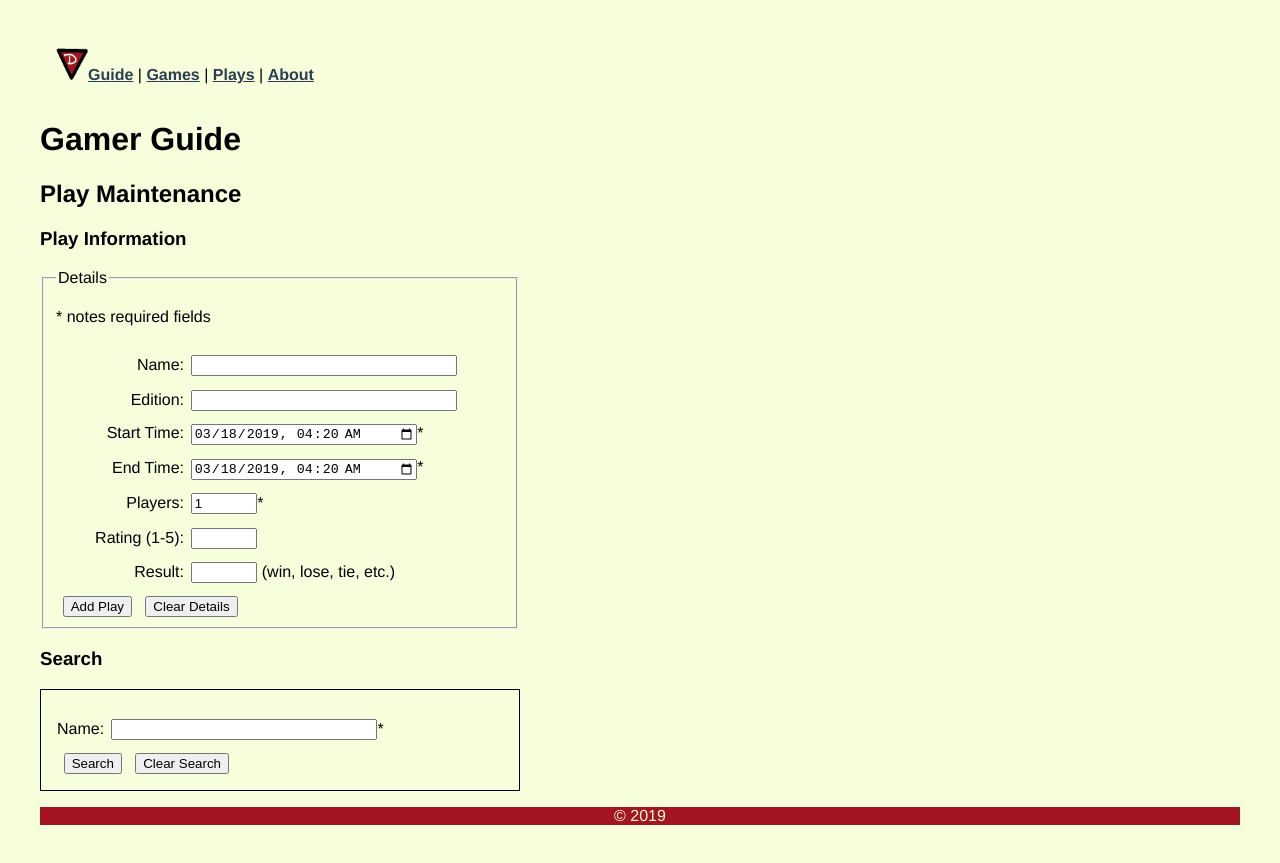
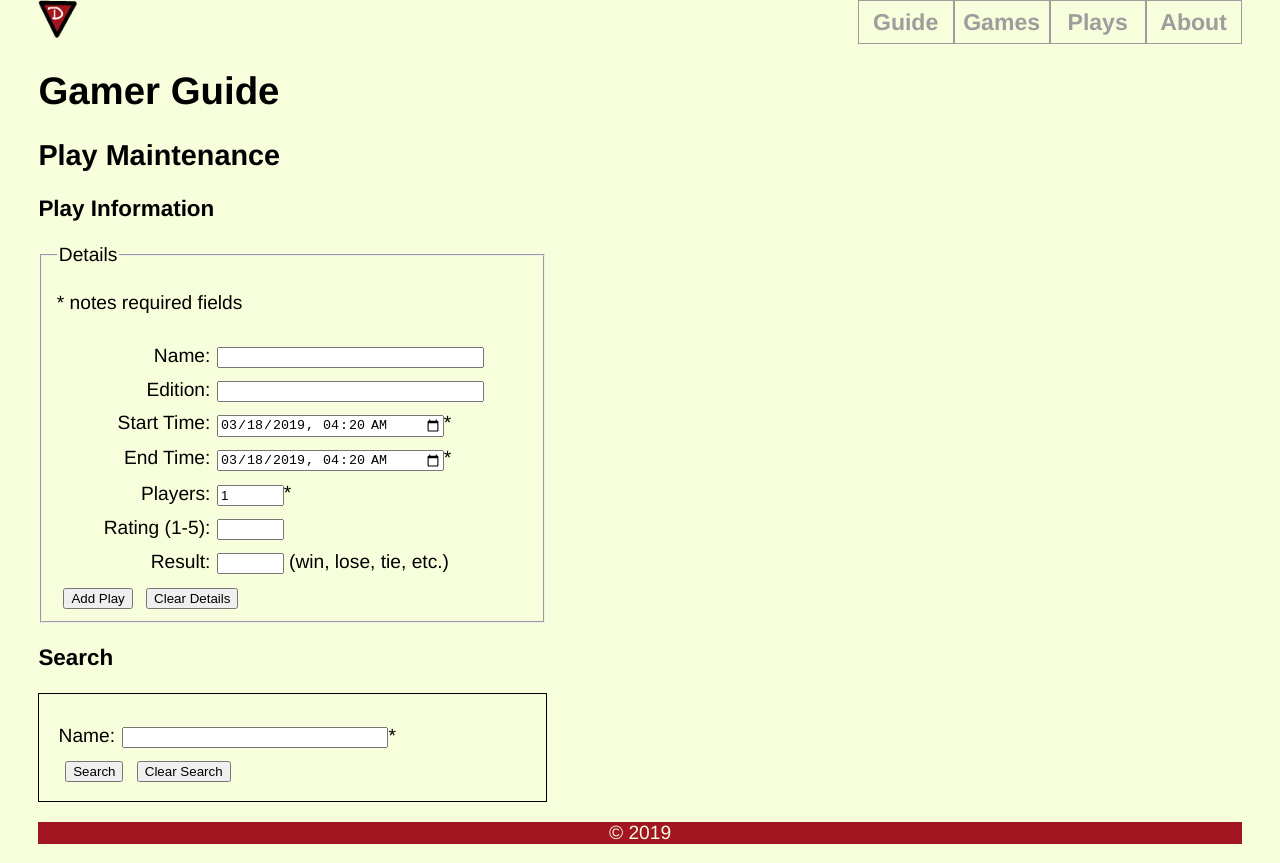
Before and after one commit to david-churn/GamerGuide, a Vue app: page /plays in a window 1280 px wide. Built offline with nearby package versions, Linux system fonts and the light colour scheme; what vue-easy-toast would draw is missing.

Commit message:
finished version 1 added responsive features to style

```diff
--- a/src/App.vue
+++ b/src/App.vue
@@ -1,11 +1,23 @@
 <template>
   <div id="app">
     <div id="nav">
-      <img alt="David logo" class="logo" src="./assets/David-logo.png">
-      <router-link to="/">Guide</router-link> |
-      <router-link to="/Games">Games</router-link> |
-      <router-link to="/Plays">Plays</router-link> |
-      <router-link to="/About">About</router-link>
+      <div class="logoplace">
+        <img alt="David logo" class="logo" src="./assets/David-logo.png">
+      </div>
+      <div class="dflex">
+        <div class="flex1">
+          <router-link to="/">Guide</router-link>
+        </div>
+        <div class="flex1">
+          <router-link to="/Games">Games</router-link>
+        </div>
+        <div class="flex1">
+          <router-link to="/Plays">Plays</router-link>
+        </div>
+        <div class="flex1">
+          <router-link to="/About">About</router-link>
+        </div>
+      </div>
     </div>
     <h1>Gamer Guide</h1>
     <router-view/>
@@ -28,10 +40,12 @@ $redish: #a31621;
   -webkit-font-smoothing: antialiased;
   -moz-osx-font-smoothing: grayscale;
   color: black;
-  margin: 2em;
+  margin: 0;
 }
 body {
   background: $whitish;
+  margin: 0 2em;
+  font-size: 1.2em;
 }
 footer {
   background: $redish;
@@ -40,14 +54,33 @@ footer {
   text-align: center;
 }
 #nav {
-  padding: 1em;
+  border: solid 1px $grayish;
+  .dflex {
+    text-align: center;
+    :hover {
+      background-color: $ltblue;
+    }
+  }
+  .flex1 {
+    border-top-color: $grayish;
+    border-top-style:solid;
+    border-top-width: 1px;
+  }
   a {
     font-weight: bold;
-    color: #2c3e50;
+    font-size: 1.2em;
+    color: $grayish;
+    text-decoration: none;
+    width: 100%;
     &.router-link-exact-active {
-      color: #42b983;
+      color: $redish;
     }
   }
+}
+.logoplace {
+  position:relative;
+  top: 0;
+  left: 47%;
 }
 .logo {
   height: 2em;
@@ -57,4 +90,43 @@ footer {
 .et-wrapper.et-top {
   margin-top: 5em;
 }
+// responsive change
+@media (min-width: 768px) {
+  #nav {
+    position: relative;
+    border: none;
+    .dflex {
+      text-align: center;
+      display:flex;
+      position: absolute;
+      top:0;
+      right:0;
+      width: 20em;
+      :hover {
+        background-color: $ltblue;
+      }
+    }
+    .flex1 {
+      border: solid $grayish;
+      border-width: 1px 0.5px;
+      flex: 1;
+      padding: 0.4em;
+    }
+    a {
+      font-weight: bold;
+      font-size: 1.2em;
+      color: $grayish;
+      text-decoration: none;
+      width: 100%;
+      &.router-link-exact-active {
+        color: $redish;
+      }
+    }
+  }
+  .logoplace {
+    position:relative;
+    top: 0;
+    left: 0;
+  }
+}
 </style>
--- a/src/views/Guide.vue
+++ b/src/views/Guide.vue
@@ -1,18 +1,18 @@
 <template>
   <div class="home">
     <h2>{{ title }}</h2>
-    <div>
-      <h3>Game Information</h3>
+    <div class="inblock">
       <div class="border">
-        <h4>{{games[gameIndex].nameTx}}
+        <h3>{{games[gameIndex].nameTx}}
           <span v-show="games[gameIndex].editionTx"> - {{games[gameIndex].editionTx}}</span>
-        </h4>
+        </h3>
         <div class="">
           <span class="rownm">Rating:</span> {{games[gameIndex].ratingQt}},
           <span>Play Average: {{games[gameIndex].averageRatingQt}}</span>
         </div>
         <div v-show="games[gameIndex].lastPlayDtTm">
-          <span class="rownm">Last Play:</span> {{games[gameIndex].lastPlayDtTm}}
+          <div class="rownm">Last Play:</div>
+          <div class="bigtx">{{games[gameIndex].lastPlayDtTm}}</div>
         </div>
         <div v-show="games[gameIndex].lastPlayDtTm">
           <span class="rownm">Played:</span> {{games[gameIndex].playQt}} time<span v-if="games[gameIndex].playQt > 1">s</span>, Won {{games[gameIndex].winQt}}
@@ -28,6 +28,21 @@
           <span class="rownm">Play Time:</span>
           {{games[gameIndex].timeMinQt}} - {{games[gameIndex].timeMaxQt}}
         </div>
+        <div class="">
+          <span>Rules Read? <input v-model="games[gameIndex].rulesIn" @change="rulesRead" type="checkbox" class="check"></span>
+          <span>In Shrink Wrap? <input v-model="games[gameIndex].shrinkIn" @change="unwrapped" type="checkbox" class="check"></span>
+          <span v-show="games[gameIndex].liquidateCd">
+          &gt;{{games[gameIndex].liquidateCd}}&lt;
+          </span>
+        </div>
+        <div v-show="games[gameIndex].keywordsTx">
+          <div class="rownm">Keywords:</div>
+          <div class="bigtx">{{games[gameIndex].keywordsTx}}</div>
+        </div>
+        <div v-show="games[gameIndex].descriptionTx">
+          <div class="rownm">Description:</div>
+          <div class="bigtx">{{games[gameIndex].descriptionTx}}</div>
+        </div>
         <div v-show="games[gameIndex].designerNm">
           <span class="rownm">Designer:</span>
           {{games[gameIndex].designerNm}}
@@ -36,26 +51,14 @@
           <span class="rownm">Company:</span>
           {{games[gameIndex].companyNm}}
         </div>
-        <div v-show="games[gameIndex].descriptionTx">
-        <span class="rownm">Description:</span> {{games[gameIndex].descriptionTx}}
-        </div>
-        <div v-show="games[gameIndex].keywordsTx">
-          <span class="rownm">Keywords:</span> {{games[gameIndex].keywordsTx}}
-        </div>
-        <div class="">
-          <span>Rules Read? <input v-model="games[gameIndex].rulesIn" @change="rulesRead" type="checkbox" class="check"></span>
-          <span>In Shrink Wrap? <input v-model="games[gameIndex].shrinkIn" @change="unwrapped" type="checkbox" class="check"></span>
-          <span v-show="games[gameIndex].liquidateCd">
-          &gt;{{games[gameIndex].liqudateCd}}&lt;
-          </span>
-        </div>
         <div v-if="games.length > 1">
           <button type="button" @click="anotherGame">Another</button>
         </div>
       </div>
     </div>
+    <div class="inblock">
+      <div class="border">
         <h3>Add Play</h3>
-    <div class="border">
         <div class="">
           <div class="rownm">Start Time:</div>
           <input v-model="playObj.startDtTm" type="datetime-local" class="shorter">*
@@ -81,8 +84,10 @@
           <button type="button" @click="emptyPlay">Clear Details</button>
         </div>
       </div>
+    </div>
+    <div class="">
+      <div class="border">
         <h3>Game Search</h3>
-    <div class="border">
         <div class="">
           <div class="rownm">Name:</div>
           <input v-model="searchObj.nameTx" type="text">
@@ -114,7 +119,8 @@
           <button type="button" @click="clearSearch">Clear</button>
         </div>
       </div>
-    <div class="" v-if="games.length > 1">
+    </div>
+    <div class="inblock" v-if="games.length > 1">
       <h3>Games Found</h3>
       <p>Rating: Game</p>
       <div class="" v-for="(listGame,index) in games" :key="index">
@@ -333,13 +339,16 @@ export default {
 
 <!-- Add "scoped" attribute to limit CSS to this component only -->
 <style scoped>
+body {
+  font-size: 1.2em;
+}
 input, textarea {
   display:inline-block;
   width: 20em;
   margin: 0.5em 0 0 0.5em;
 }
 .nbrsize {
-  width: 5em;
+  width: 3.2em;
 }
 .check {
   width: 1em;
@@ -354,7 +363,11 @@ form {
 .border {
   border: solid 1px black;
   padding: 1em;
-  max-width: 30em;
+  max-width: 26em;
+  margin: 0 1em 1em 0;
+}
+.bigtx {
+  margin: 0 0 0 6.2em
 }
 .card {
   border: solid 1px black;
@@ -364,12 +377,22 @@ form {
   padding: 1em;
   max-width: 30em;
 }
-.inblock {
-  display:inline-block;
-}
 .rownm {
   display:inline-block;
   text-align: right;
   width: 6em;
 }
+.shorter {
+  width: 17em;
+}
+
+@media (min-width: 768px) {
+  body {
+    font-size: 1em;
+  }
+  .inblock {
+    display:inline-block;
+    vertical-align: top;
+  }
+}
 </style>
--- a/src/views/Plays.vue
+++ b/src/views/Plays.vue
@@ -251,12 +251,12 @@ button {
   margin: 1em .5em 0;
 }
 form {
-  max-width: 30em;
+  max-width: 26.5em;
 }
 .border {
   border: solid 1px black;
   padding: 1em;
-  max-width: 30em;
+  max-width: 26.5em;
 }
 .card {
   border: solid 1px black;
```
Lines whose indentation alone changed are shown as unchanged.
